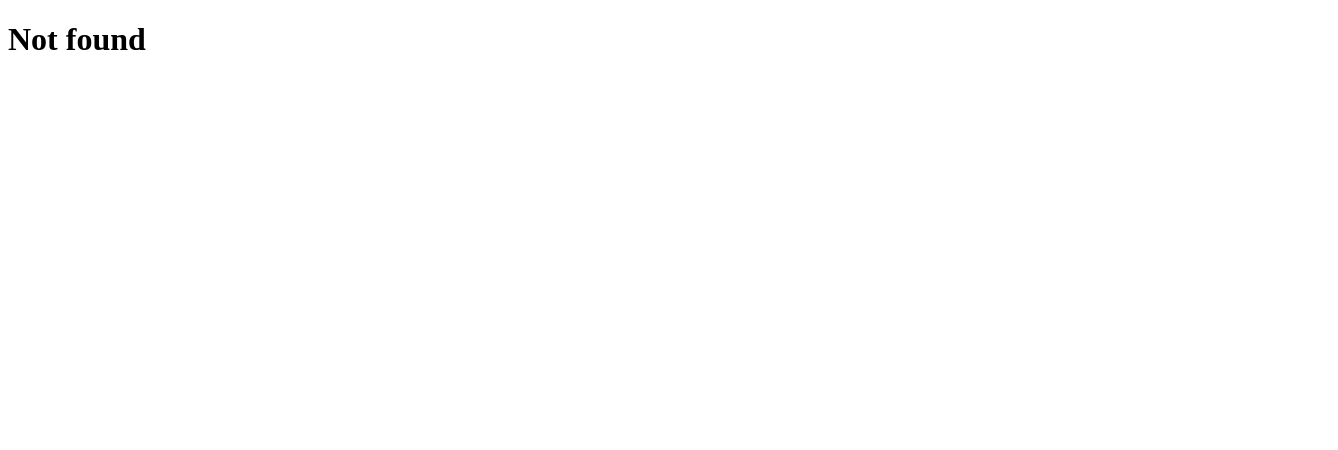
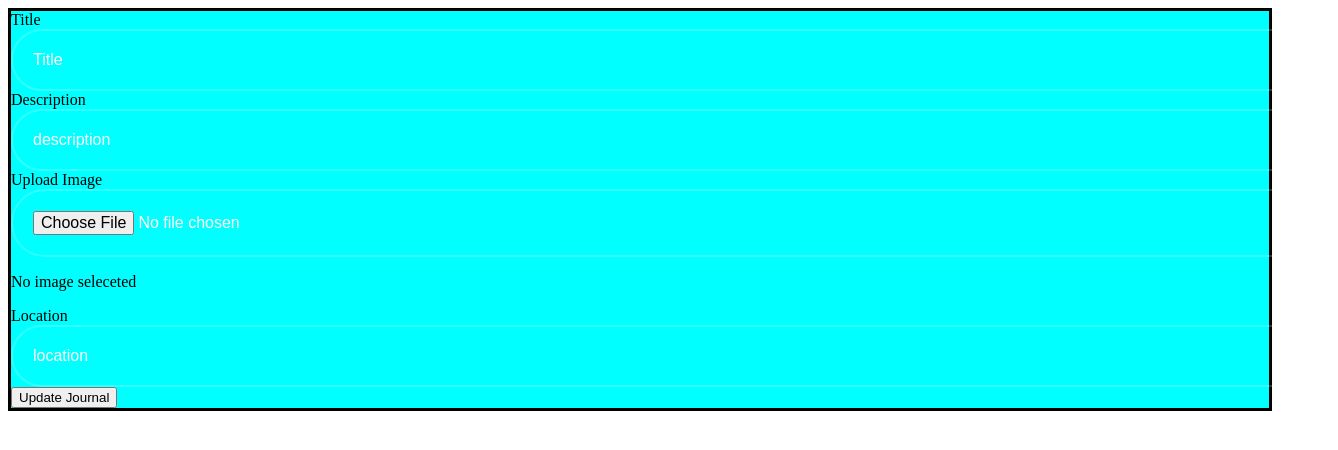
Before and after one commit to shob-ravi/CapstoneTravelJournal, a React (Vite) app: page /updateJournal/1 in a window 1280 px wide. Shown: the top 450 px of the page, 1338 px wide, since content can reach past the window. Built offline with nearby package versions, Linux system fonts and the light colour scheme; no server answers.

Commit message:
added update functionality

```diff
--- a/src/App.jsx
+++ b/src/App.jsx
@@ -1,6 +1,7 @@
 import AuthPage from "./pages/Auth/AuthPage.jsx";
 import { Routes, Route } from "react-router-dom";
-import Dashboard from "./pages/Dashboard/dashboard.jsx";
+import Dashboard from "./pages/Dashboard/Dashboard.jsx";
+import UpdateJournal from "./pages/UpdateJournal/updatejournal.jsx";
 import Navbar from "./components/NavBar/navbar.jsx";
 import ProtectedRoutes from "./components/ProtectedRoutes.jsx";
 import CreateJournal from "./pages/CreateJournal/createjournals.jsx";
@@ -14,12 +15,13 @@ function App() {
       {/* <Navbar /> */}
       {/* <h2>Travel Journal</h2> */}
       <Routes>
-        <Route path="/Home" element={<HomePage />} />
+        {/* <Route path="/Home" element={<HomePage />} /> */}
         <Route path="/auth" element={<AuthPage />} />
         <Route element={<ProtectedRoutes/>}>
           <Route path="/dashboard" element={<Dashboard />} />
         </Route>
         <Route path="/journal" element={<CreateJournal/>}/>
+        <Route path='/updateJournal/:_id' element={<UpdateJournal/>}/>
         <Route path="*" element={<h1>Not found</h1>} />
       </Routes>
     </>
--- a/src/pages/CreateJournal/createjournals.jsx
+++ b/src/pages/CreateJournal/createjournals.jsx
@@ -1,63 +1,68 @@
 import { useAuth } from "../../context/auth/auth_context";
 import { useState } from "react";
-import './createjournal.css';
+import "./createjournal.css";
 import axios from "axios";
 import { useNavigate } from "react-router-dom";
 
-export default function CreateJournal(){
+export default function CreateJournal() {
   const { cookies } = useAuth();
   const nav = useNavigate(); //Initializing useNavigate into a variable
-    const [createJournalData,setJournalData] = useState({
-        Title:"",
-        Description:"",
-        ImageURL:null,
-        Location:""
+  const [createJournalData, setJournalData] = useState({
+    Title: "",
+    Description: "",
+    Image: null,
+    Location: "",
   });
-    const [filePath, setFilePath] = useState();
+//   const [filePath, setFilePath] = useState();
 
-    async function handleSubmit(e)
-    {
+  async function handleSubmit(e) {
     e.preventDefault();
-        let formData = new FormData();
-        formData.append('Title',createJournalData.Title);
-        formData.append('Description',createJournalData.Description);
-        formData.append('Location',createJournalData.Location);
-        if (filePath){
-            console.log('filepath'+filePath);
-            formData.append('Image',createJournalData.ImageURL);
+    console.log('createJournalData.ImageURL'+createJournalData.Image);
+    const isRequired =
+      createJournalData.Title === "" ||
+      createJournalData.Description === "" ||
+      createJournalData.Location === "" ||
+      createJournalData.Image === null;
+
+    if (isRequired) {
+      alert("One or more fields are missing");
+      return;
     }
 
+
     try {
-                let res = await axios.post("http://localhost:3000/api/journal",formData,{
+      let res = await axios.post(
+        "http://localhost:3000/api/journal",
+        createJournalData,
+        {
           headers: {
             "x-auth-token": cookies.token, // Include token in request
-                        'Content-Type': 'multipart/form-data',  // Important for file uploads
+            "Content-Type": "multipart/form-data", // Important for file uploads
           },
+        }
+      );
 
-                });
-
-                console.log('results'+res.data)
+      console.log("results" + res.data);
       // take token from response and set to cookies
       // setCookies('token',res.data.token);
     } catch (error) {
       console.error(error);
     }
     nav("/dashboard");
-
   }
 
-    function handleChange(e){
-        setJournalData({...createJournalData,[e.target.name]:e.target.value});
+  function handleChange(e) {
+    setJournalData({ ...createJournalData, [e.target.name]: e.target.value });
   }
-    function handleImageChange(e){
-        const file =  e.target.files[0];
-        console.log('file'+JSON.stringify(file));
-        if (file){
-            setJournalData({...createJournalData,ImageURL:file});
-            setFilePath(file);
+  function handleImageChange(e) {
+    const file = e.target.files[0];
+    console.log("file" + JSON.stringify(file));
+    if (file) {
+      setJournalData({ ...createJournalData, Image: file });
+    //   setFilePath(file);
     }
   }
-    return(
+  return (
     <>
       <div className="journalWrapper">
         <form autoComplete="off" onSubmit={handleSubmit}>
@@ -91,10 +96,17 @@ export default function CreateJournal(){
               placeholder="description"
               onChange={handleImageChange}
             />
-          {createJournalData.ImageURL ? (<div>
+            {createJournalData.Image ? (
+              <div>
                 <p>Image Preview</p>
-            <img src={(URL.createObjectURL(createJournalData.ImageURL))} width="200px"/>
-          </div>):(<p>No image seleceted</p>)}
+                <img
+                  src={URL.createObjectURL(createJournalData.Image)}
+                  width="200px"
+                />
+              </div>
+            ) : (
+              <p>No image seleceted</p>
+            )}
           </div>
           <div className="inputBox">
             <label>Location</label>
@@ -110,5 +122,5 @@ export default function CreateJournal(){
         </form>
       </div>
     </>
-    )
+  );
 }
--- a/src/pages/Dashboard/Journals/journals.css
+++ b/src/pages/Dashboard/Journals/journals.css
@@ -31,16 +31,10 @@
   width: 50px;
   height: 50px;
   font-size: 24px;
-  display: flex;
-  align-items: center;
-  justify-content: center;
   cursor: pointer;
-  position: fixed;
   bottom: 20px;
   right: 20px;
   box-shadow: 0px 4px 6px rgba(0, 0, 0, 0.2);
-  transition: background-color 0.3s ease;
-
 }
 
 button.icon-button:hover {
--- a/src/pages/Dashboard/Journals/journals.jsx
+++ b/src/pages/Dashboard/Journals/journals.jsx
@@ -1,21 +1,30 @@
 import "./journals.css";
 import { Link } from "react-router-dom";
 
+
 export default function Journals({ lists }) {
-  // const [createJournalPage, setJournalPage] = useState(false);
-  // function handleClick() {
-  //   setJournalPage(true);
+  // const nav = useNavigate();
+  // const [editFormData, setFormData] = useState({
+  //   Title: "",
+  //   Description: "",
+  //   Location: "",
+  // });
+  // function handleClick(e) {
+  //   // setFormData({ ...editFormData, [e.target.name]: e.target.value });
+  //   nav("/updateJournal/")
+  //   console.log("editFormData:" + editFormData);
   // }
-  console.log("lists" + lists?.length);
+  // console.log("lists" + lists?.length);
   return (
     <div>
+      <div>
         <Link to="/journal">
-        <button className="icon-button" >
+          <button className="icon-button">
             <i className="bx bx-plus"></i>
           </button>
         </Link>
+      </div>
       <div className="journals">
-
         {/* Replaces the UI with CreateJournal when clicked
       {createJournalPage && <CreateJournal />} */}
 
@@ -27,6 +36,10 @@ export default function Journals({ lists }) {
               <div className="container">
                 <h3> {list.Description}</h3>
                 <p>{list.Location}</p>
+                <Link to={`/updateJournal/${list._id}`}>
+                <button>Edit</button>
+                </Link>
+                <button>Delete</button>
               </div>
             </div>
           );
--- a/src/pages/Dashboard/dashboard.jsx
+++ b/src/pages/Dashboard/dashboard.jsx
@@ -1,4 +1,4 @@
-import { useAuth } from "../../context/auth/auth_context";
+import { useAuth } from "../../context/auth/auth_context.jsx";
 import { useNavigate } from "react-router-dom";
 import { useState, useEffect } from "react";
 import Journals from './Journals/Journals.jsx';
--- /dev/null
+++ b/src/pages/UpdateJournal/updatejournal.jsx
@@ -0,0 +1,156 @@
+import { useParams } from "react-router-dom";
+import { useAuth } from "../../context/auth/auth_context";
+import { useState,useEffect } from "react";
+import { useNavigate } from "react-router-dom";
+export default function UpdateJournal(){
+    const { cookies} = useAuth();
+    const {_id} = useParams();
+    const nav = useNavigate(); //Initializing useNavigate into a variable
+    const [updateJournalData, setUpdateJournalData] = useState({
+    Title: "",
+    Description: "",
+    Image: null,
+    Location: "",
+  });
+
+  async function updateJournals() {
+    try {
+        console.log('_id'+_id);
+      const url =`http://localhost:3000/api/journal/${_id}`;
+      const res = await fetch(url, {
+        method: "GET",
+        headers: {
+          "x-auth-token": cookies.token, // Include token in request
+          "Content-Type": "application/json",
+        },
+      });
+      const results = await res.json();
+      console.log("Get_Results" + JSON.stringify(results));
+      if (results) {
+        setUpdateJournalData(results);
+      }
+    } catch (error) {
+      console.error("Error showing dashboard", error);
+    }
+  }
+  useEffect(() => {
+    updateJournals();
+    }, []);
+
+      async function handleSubmit(e) {
+        e.preventDefault();
+        console.log('updateJournalData.ImageURL'+updateJournalData.Image);
+        const isRequired =
+        updateJournalData.Title === "" ||
+        updateJournalData.Description === "" ||
+        updateJournalData.Location === "" ||
+        updateJournalData.Image === null;
+
+        if (isRequired) {
+          alert("One or more fields are missing");
+          return;
+        }
+
+
+        try {
+          let res = await axios.patch(
+            `http://localhost:3000/api/journal/${_id}`,
+            updateJournalData,
+            {
+              headers: {
+                "x-auth-token": cookies.token, // Include token in request
+                "Content-Type": "multipart/form-data", // Important for file uploads
+              },
+            }
+          );
+
+          console.log("Update_results" + res.data);
+          // take token from response and set to cookies
+          // setCookies('token',res.data.token);
+        } catch (error) {
+          console.error(error);
+        }
+        nav("/dashboard");
+      }
+
+      function handleChange(e) {
+
+        setUpdateJournalData({ ...updateJournalData, [e.target.name]: e.target.value });
+      }
+      function handleImageChange(e) {
+        const file = e.target.files[0];
+        console.log("file" + JSON.stringify(file));
+        if (file) {
+            setUpdateJournalData({ ...updateJournalData, Image: file });
+        //   setFilePath(file);
+        }
+      }
+
+      if (!updateJournalData) return <p>Loading...</p>;
+
+    return(<>
+    <div className="journalWrapper">
+        <form autoComplete="off" onSubmit={handleSubmit}>
+          <div className="inputBox">
+            <label>Title</label>
+            <input
+              type="text"
+              id="title"
+              name="Title"
+              placeholder="Title"
+              value={updateJournalData[0]?.Title || ""}
+              onChange={handleChange}
+            />
+          </div>
+          <div className="inputBox">
+            <label>Description</label>
+            <input
+              type="text"
+              id="description"
+              name="Description"
+              placeholder="description"
+              value={updateJournalData[0]?.Description || ""}
+              onChange={handleChange}
+            />
+          </div>
+          <div className="inputBox">
+            <label>Upload Image</label>
+            <input
+              type="file"
+              id="image"
+              name="ImageURL"
+              accept="image/*"
+              placeholder="description"
+
+              onChange={handleImageChange}
+            />
+            {updateJournalData[0]?.ImageURL ? (
+              <div>
+                <p>Image Preview</p>
+                <img
+                  src={typeof updateJournalData[0]?.ImageURL === "string"
+                    ? updateJournalData[0]?.ImageURL // If it's a URL from API
+                    : URL.createObjectURL(updateJournalData[0]?.ImageURL)} // If it's a file from input
+                  width="200px"
+                />
+              </div>
+            ) : (
+              <p>No image seleceted</p>
+            )}
+          </div>
+          <div className="inputBox">
+            <label>Location</label>
+            <input
+              type="text"
+              id="location"
+              name="Location"
+              placeholder="location"
+              value={updateJournalData[0]?.Location || ""}
+              onChange={handleChange}
+            />
+          </div>
+          <button type="submit">Update Journal</button>
+        </form>
+      </div>
+    </>)
+}
```
Lines whose indentation alone changed are shown as unchanged.
